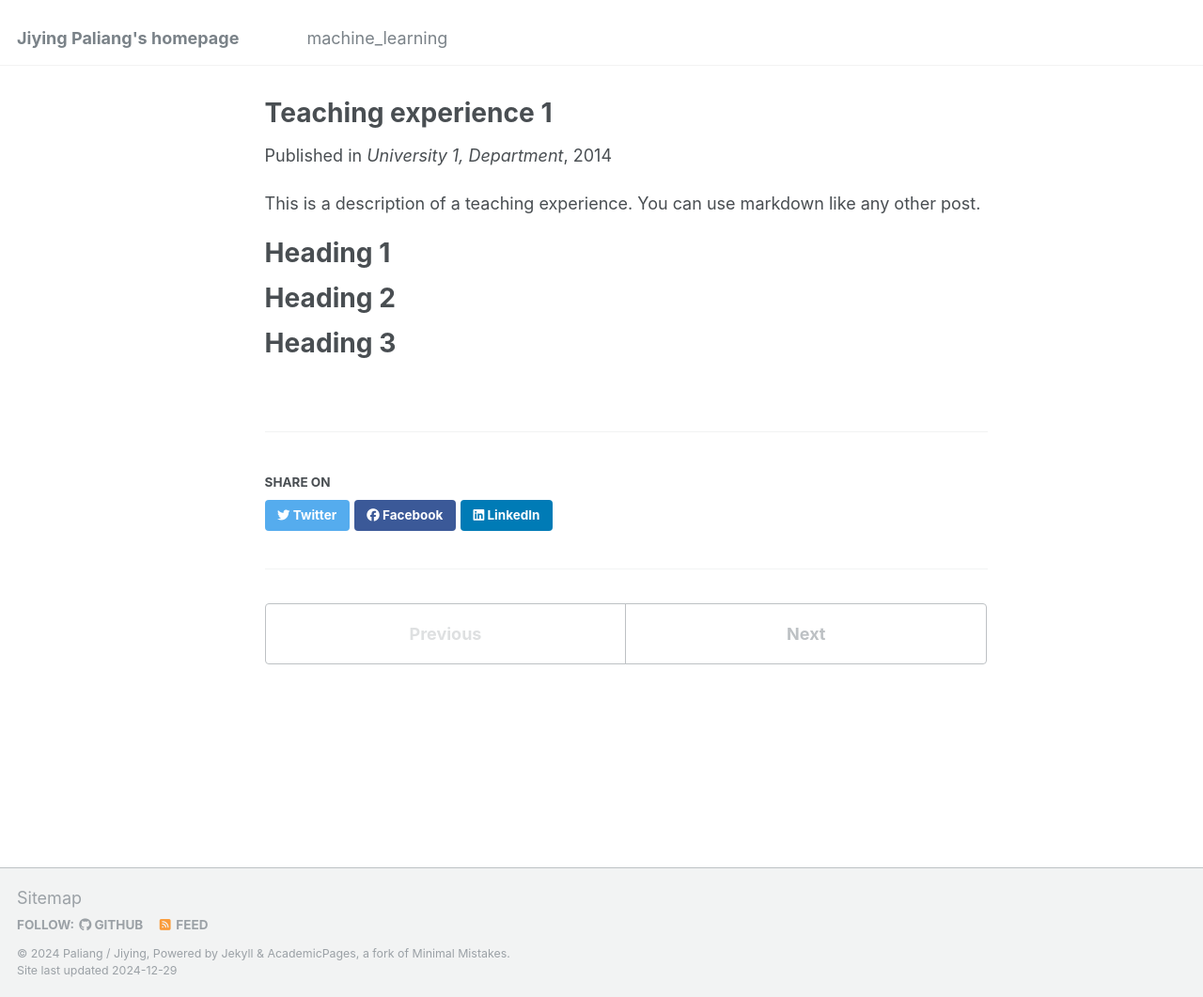
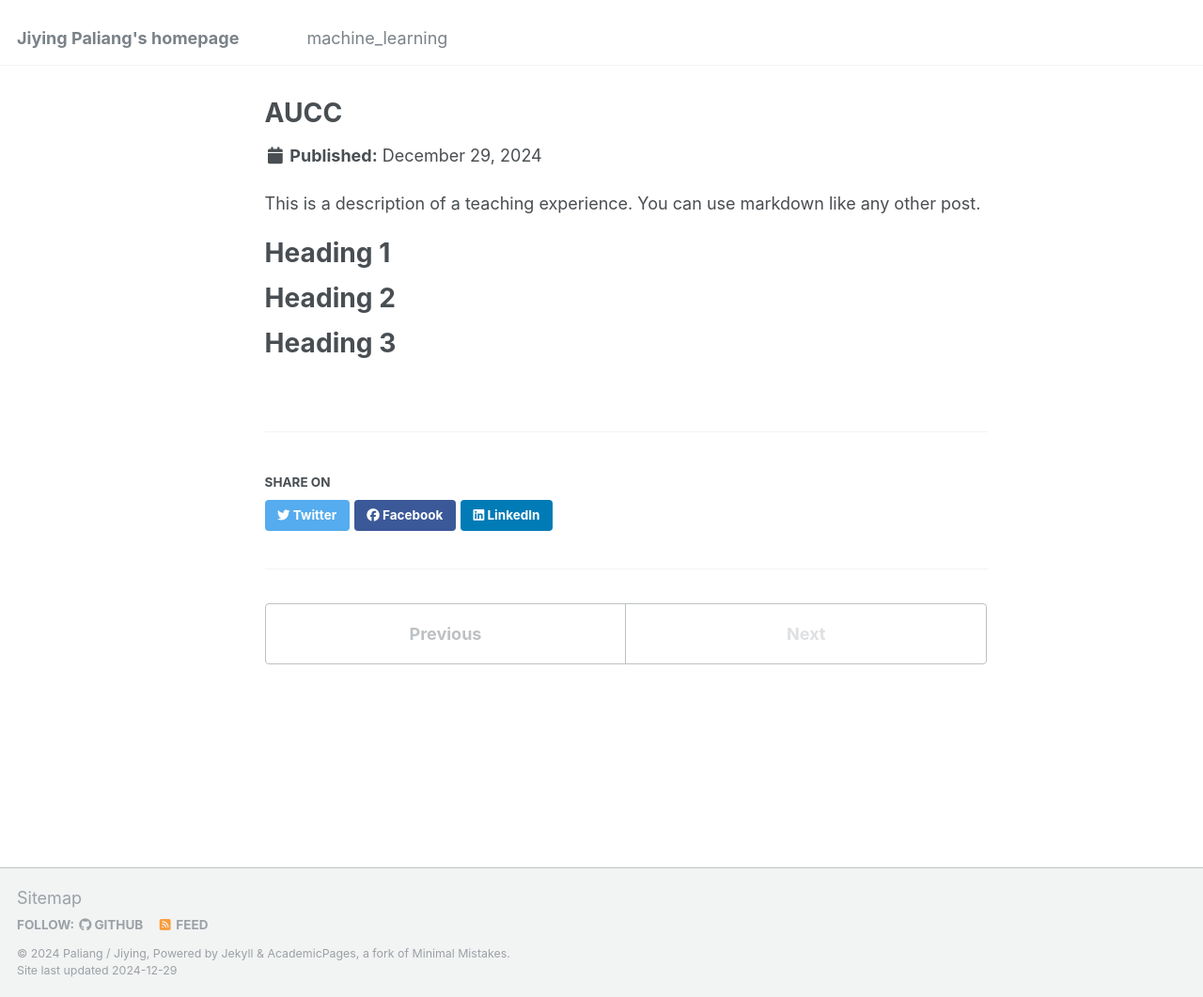
Before and after one commit to Tesla2fox/paliangjiying.github.io, a Jekyll site: the page built from _machine_learning/2014-spring-teaching-1.md, in a window 1280 px wide and 1061 px high. Shown: the whole window at 94% size. Built offline with Jekyll 4.4.1, drawn with Linux system fonts in a browser that asks for light colours.

Commit message:
feats: aucc

```diff
--- a/_machine_learning/2014-spring-teaching-1.md
+++ b/_machine_learning/2014-spring-teaching-1.md
@@ -1,11 +1,10 @@
 ---
-title: "Teaching experience 1"
-collection: teaching
+title: "AUCC"
+collection: machine_learning
 type: "Undergraduate course"
-permalink: /teaching/2014-spring-teaching-1
-venue: "University 1, Department"
-date: 2014-01-01
-location: "City, Country"
+permalink: /machine_learning/AUCC
+#venue: "Beijing"
+date: 2024-12-29
 ---
 
 This is a description of a teaching experience. You can use markdown like any other post.
```
